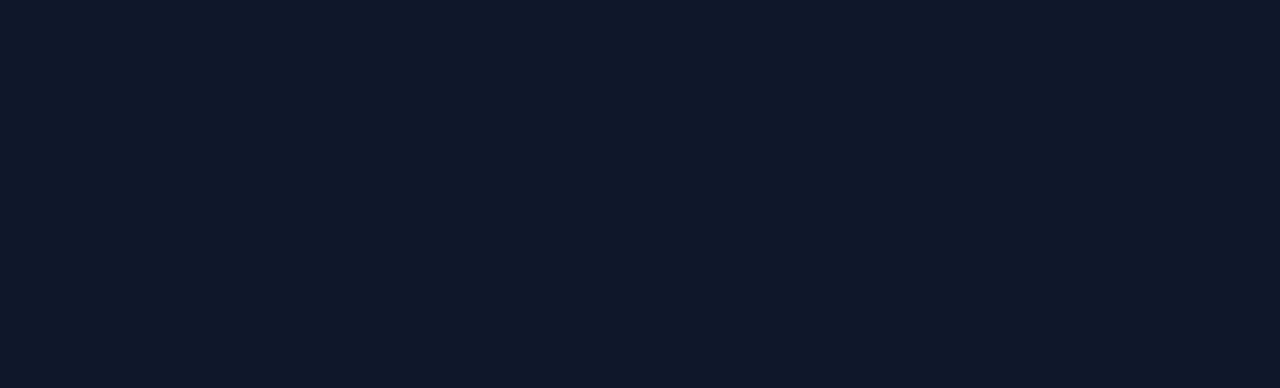
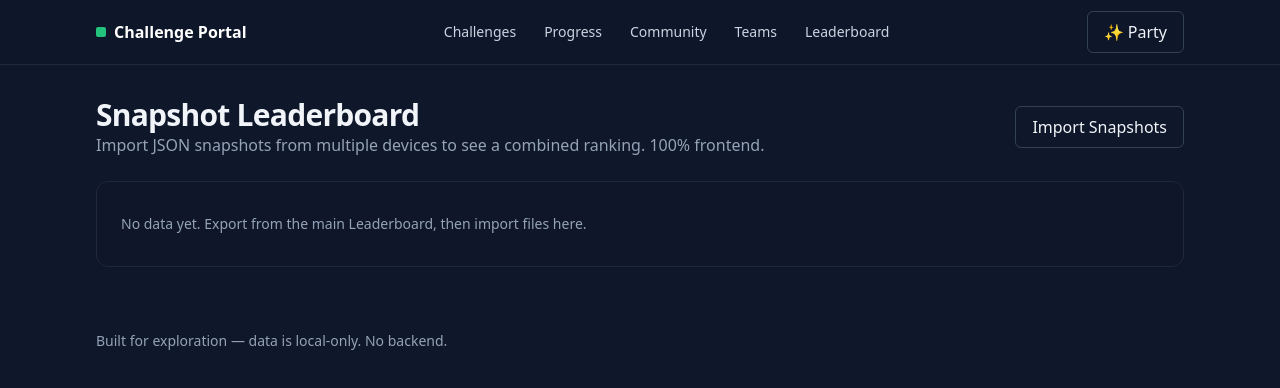
Before and after one commit to Bereket12-G/Tenaye, a React (Vite) app in the folder challenge-portal/: page /snapshot in a window 1280 px wide. Before the commit this address had no page. Shown: the top 388 px of the page. Built offline with nearby package versions, Linux system fonts and the light colour scheme.

Commit message:
Add snapshot feature with device-specific leaderboard export and import
Co-authored-by: bg726685 <bg726685@gmail.com>

```diff
--- a/challenge-portal/src/App.tsx
+++ b/challenge-portal/src/App.tsx
@@ -8,6 +8,9 @@ import CommunityPage from './pages/Community'
 import TeamsPage from './pages/Teams'
 import LeaderboardPage from './pages/Leaderboard'
 import OnboardingPage from './pages/Onboarding'
+import { lazy, Suspense } from 'react'
+
+const SnapshotPage = lazy(() => import('./pages/Snapshot'))
 
 export default function AppRouter() {
   return (
@@ -20,6 +23,7 @@ export default function AppRouter() {
         <Route path="community" element={<CommunityPage />} />
         <Route path="teams" element={<TeamsPage />} />
         <Route path="leaderboard" element={<LeaderboardPage />} />
+        <Route path="snapshot" element={<Suspense fallback={<div className="p-muted">Loading…</div>}><SnapshotPage /></Suspense>} />
       </Route>
     </Routes>
   )
--- a/challenge-portal/src/components/LeaderboardJoy.tsx
+++ b/challenge-portal/src/components/LeaderboardJoy.tsx
@@ -1,4 +1,6 @@
 import { useEffect, useMemo, useState } from 'react'
+import { Link } from 'react-router-dom'
+import { useDeviceId } from '../hooks/useDeviceId'
 
 const STORAGE_KEY = 'leaderboard-joy-v1'
 
@@ -10,6 +12,12 @@ type Player = {
   streak: number
   highFives: number
   flair: string
+}
+
+type Snapshot = {
+  deviceId: string
+  capturedAt: number
+  players: Player[]
 }
 
 const EMOJIS = ['🌈','✨','🦄','🍩','🍉','🐸','🧘','🎉','🪩','💫','🌟','🥑']
@@ -36,6 +44,7 @@ function seedPlayers(): Player[] {
 }
 
 export default function LeaderboardJoy() {
+  const deviceId = useDeviceId()
   const [players, setPlayers] = useState<Player[]>(() => {
     try {
       const raw = localStorage.getItem(STORAGE_KEY)
@@ -64,6 +73,19 @@ export default function LeaderboardJoy() {
 
   const reshuffle = () => setPlayers(seedPlayers())
 
+  function exportSnapshot() {
+    const snap: Snapshot = { deviceId, capturedAt: Date.now(), players }
+    const blob = new Blob([JSON.stringify(snap, null, 2)], { type: 'application/json' })
+    const url = URL.createObjectURL(blob)
+    const a = document.createElement('a')
+    a.href = url
+    a.download = `leaderboard-${deviceId.slice(0,8)}.json`
+    document.body.appendChild(a)
+    a.click()
+    a.remove()
+    URL.revokeObjectURL(url)
+  }
+
   const podium = sorted.slice(0,3)
   const others = sorted.slice(3)
 
@@ -76,6 +98,8 @@ export default function LeaderboardJoy() {
         </div>
         <div className="flex gap-2">
           <button className="btn-outline" onClick={reshuffle}>Refresh Demo</button>
+          <button className="btn" onClick={exportSnapshot}>Export Snapshot</button>
+          <Link to="/snapshot" className="btn-outline">Open Snapshot Leaderboard</Link>
         </div>
       </header>
 
--- /dev/null
+++ b/challenge-portal/src/hooks/useDeviceId.ts
@@ -0,0 +1,18 @@
+import { useMemo } from 'react'
+
+const KEY = 'device-id-v1'
+
+export function useDeviceId() {
+  const id = useMemo(() => {
+    try {
+      const existing = localStorage.getItem(KEY)
+      if (existing) return existing
+      const next = crypto.randomUUID()
+      localStorage.setItem(KEY, next)
+      return next
+    } catch {
+      return 'unknown-device'
+    }
+  }, [])
+  return id
+}
--- /dev/null
+++ b/challenge-portal/src/pages/Snapshot.tsx
@@ -0,0 +1,97 @@
+import { useMemo, useState } from 'react'
+
+type Player = {
+  id: string
+  name: string
+  emoji: string
+  kindness: number
+  streak: number
+  highFives: number
+  flair: string
+}
+
+type Snapshot = {
+  deviceId: string
+  capturedAt: number
+  players: Player[]
+}
+
+export default function SnapshotPage() {
+  const [snapshots, setSnapshots] = useState<Snapshot[]>([])
+
+  async function onFiles(files: FileList | null) {
+    if (!files || files.length === 0) return
+    const loaded: Snapshot[] = []
+    for (const f of Array.from(files)) {
+      try {
+        const text = await f.text()
+        const json = JSON.parse(text)
+        if (json && Array.isArray(json.players)) {
+          loaded.push(json)
+        }
+      } catch {}
+    }
+    setSnapshots((prev) => [...prev, ...loaded])
+  }
+
+  const merged = useMemo(() => {
+    const map = new Map<string, Player>()
+    for (const s of snapshots) {
+      for (const p of s.players) {
+        const key = p.name + '_' + p.emoji
+        const prev = map.get(key)
+        if (!prev) map.set(key, { ...p })
+        else {
+          // Combine positively: take max streak, sum kindness/highFives
+          map.set(key, {
+            ...prev,
+            kindness: prev.kindness + p.kindness,
+            highFives: prev.highFives + p.highFives,
+            streak: Math.max(prev.streak, p.streak),
+          })
+        }
+      }
+    }
+    return Array.from(map.values()).sort((a,b) => (
+      b.kindness - a.kindness || b.streak - a.streak || b.highFives - a.highFives
+    ))
+  }, [snapshots])
+
+  return (
+    <section className="grid gap-6">
+      <header className="flex items-center justify-between gap-4 flex-wrap">
+        <div>
+          <h2 className="h2">Snapshot Leaderboard</h2>
+          <p className="p-muted">Import JSON snapshots from multiple devices to see a combined ranking. 100% frontend.</p>
+        </div>
+        <label className="btn-outline cursor-pointer">
+          Import Snapshots
+          <input type="file" accept="application/json" multiple className="hidden" onChange={(e)=>onFiles(e.target.files)} />
+        </label>
+      </header>
+
+      <div className="card divide-y divide-slate-800">
+        {merged.length === 0 && (
+          <div className="p-muted text-sm py-4 px-2">No data yet. Export from the main Leaderboard, then import files here.</div>
+        )}
+        {merged.map((p, idx) => (
+          <div key={idx} className="flex items-center justify-between py-3">
+            <div className="flex items-center gap-3">
+              <div className="w-8 text-slate-400">{idx + 1}</div>
+              <div className="text-2xl">{p.emoji}</div>
+              <div>
+                <div className="font-medium">{p.name}</div>
+                <div className="text-xs p-muted">{p.flair}</div>
+              </div>
+            </div>
+            <div className="flex items-center gap-4">
+              <div className="text-sm"><span className="p-muted">Kindness</span> <span className="font-semibold text-brand-400">{p.kindness}</span></div>
+              <div className="text-sm"><span className="p-muted">Streak</span> <span className="font-semibold">{p.streak}🔥</span></div>
+              <div className="text-sm"><span className="p-muted">High-Fives</span> <span className="font-semibold">{p.highFives}</span></div>
+            </div>
+          </div>
+        ))}
+      </div>
+    </section>
+  )
+}
```
